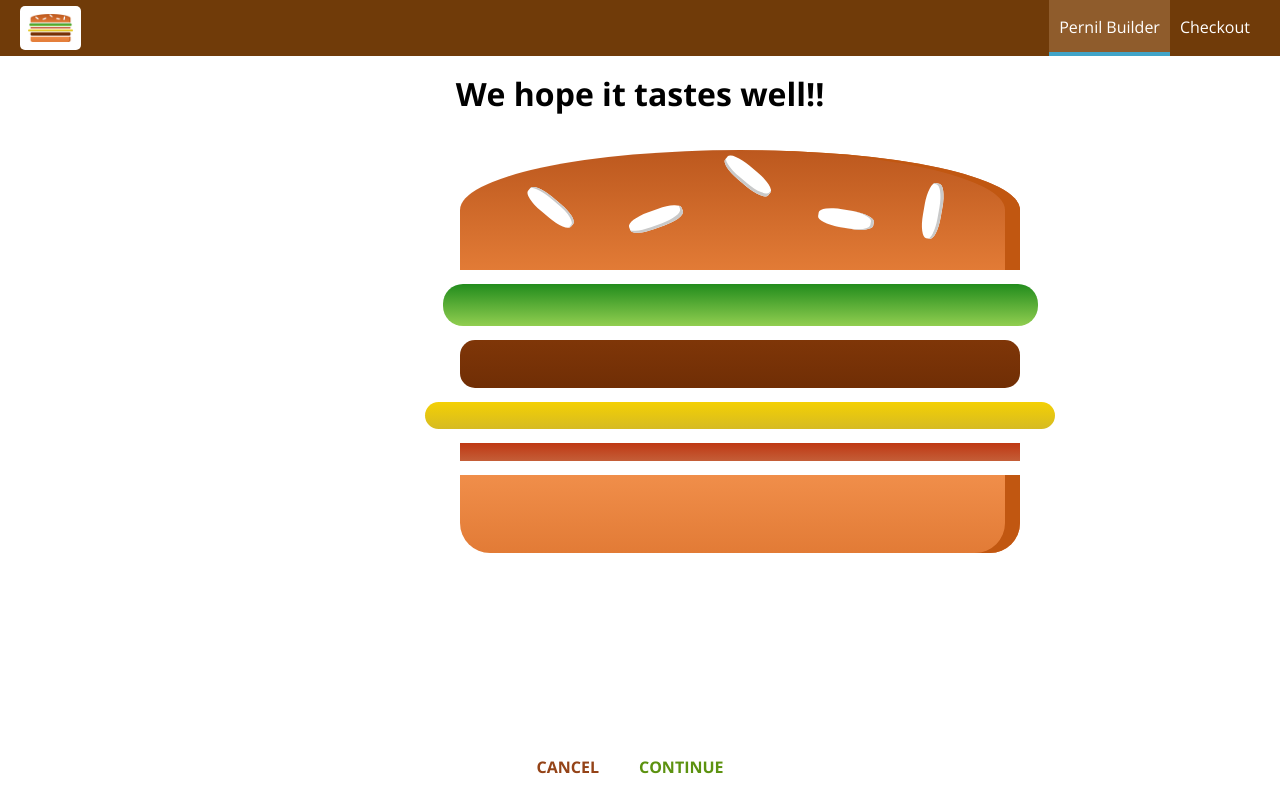
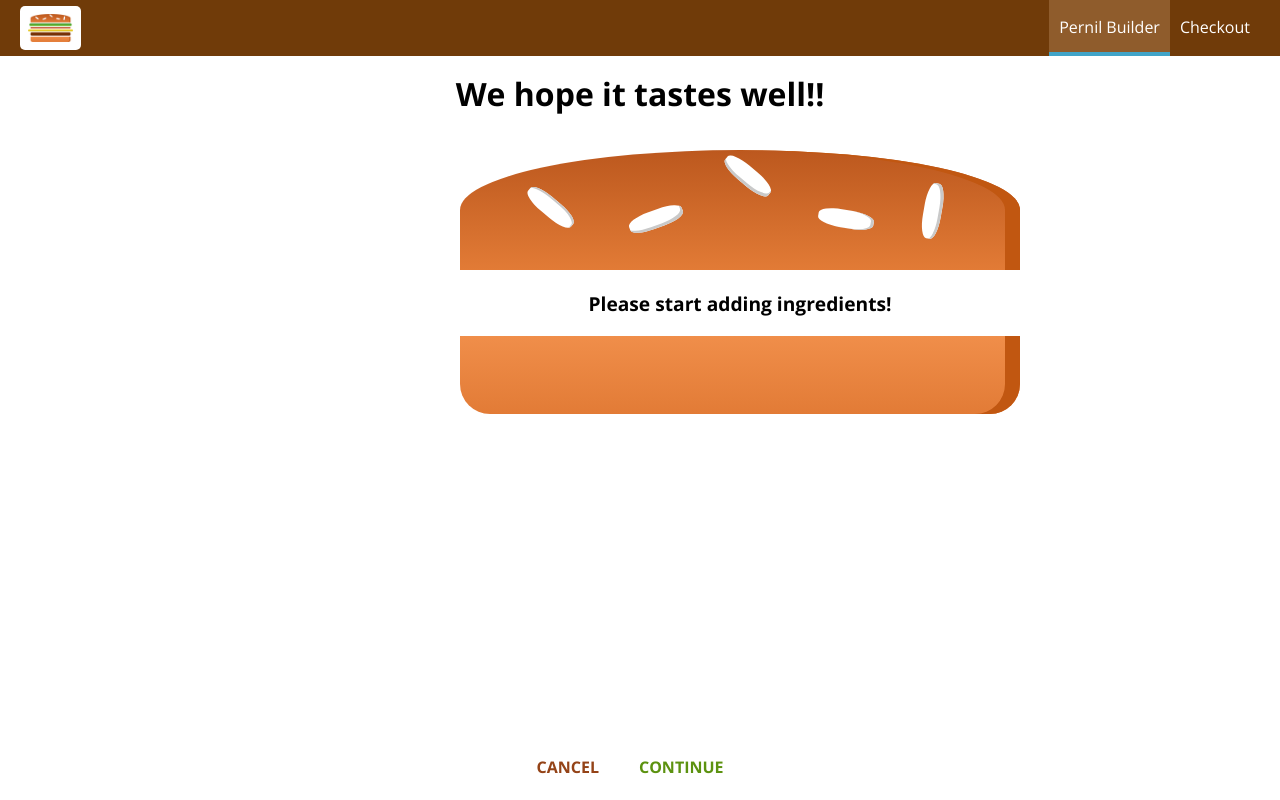
Before and after one commit to AmirArreaza/PernilBuilder, a React (Create React App) app: page /checkout in a window 1280 px wide. Built offline with nearby package versions, Linux system fonts and the light colour scheme.

Commit message:
Adding the ingredients as a query param to be passed to the checkout component

```diff
--- a/src/containers/Checkout/Checkout.js
+++ b/src/containers/Checkout/Checkout.js
@@ -11,6 +11,15 @@
       tomatoes: 1,
     },
   };
+
+  componentDidMount(){
+    const query = new URLSearchParams(this.props.location.search);
+    const ingredients = {};
+    for (let param of query.entries()){
+      ingredients[param[0]] = +param[1];
+    }
+    this.setState({ ingredients: ingredients});
+  }
 
   checkoutCancelledHandler = () => {
     this.props.history.goBack();
--- a/src/containers/PernilBuilder/PernilBuilder.js
+++ b/src/containers/PernilBuilder/PernilBuilder.js
@@ -23,7 +23,7 @@
     purchaseable: false,
     purchasing: false,
     loading: false,
-    error: false
+    error: false,
   };
 
   componentDidMount() {
@@ -34,7 +34,7 @@
         this.setState({ ingredients: response.data });
       })
       .catch((error) => {
-        this.setState({error: true});
+        this.setState({ error: true });
       });
   }
 
@@ -104,7 +104,20 @@
   purchaseContinueHandler = () => {
     //alert("Continue");
 
-    this.props.history.push('/checkout');
+    //this.props.history.push('/checkout');
+    const queryParams = [];
+    for (let i in this.state.ingredients) {
+      queryParams.push(
+        encodeURIComponent(i) +
+          "=" +
+          encodeURIComponent(this.state.ingredients[i])
+      );
+    }
+    const queryString = queryParams.join('&');
+    this.props.history.push({
+      pathname: "/checkout",
+      search: "?" + queryString,
+    });
 
     /*
     this.setState({ loading: true });
@@ -143,7 +156,11 @@
     }
 
     let orderSummary = null;
-    let burger = this.state.error ? <p>Can't load ingreadients</p> : <Spinner />;
+    let burger = this.state.error ? (
+      <p>Can't load ingreadients</p>
+    ) : (
+      <Spinner />
+    );
 
     if (this.state.ingredients) {
       burger = (
```
